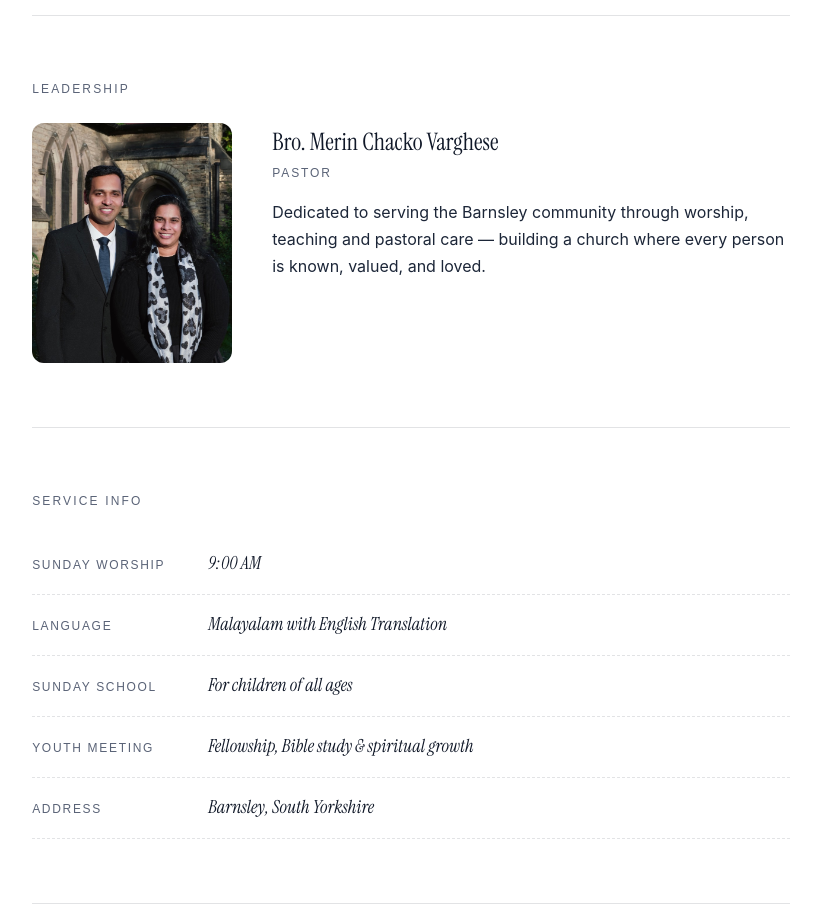
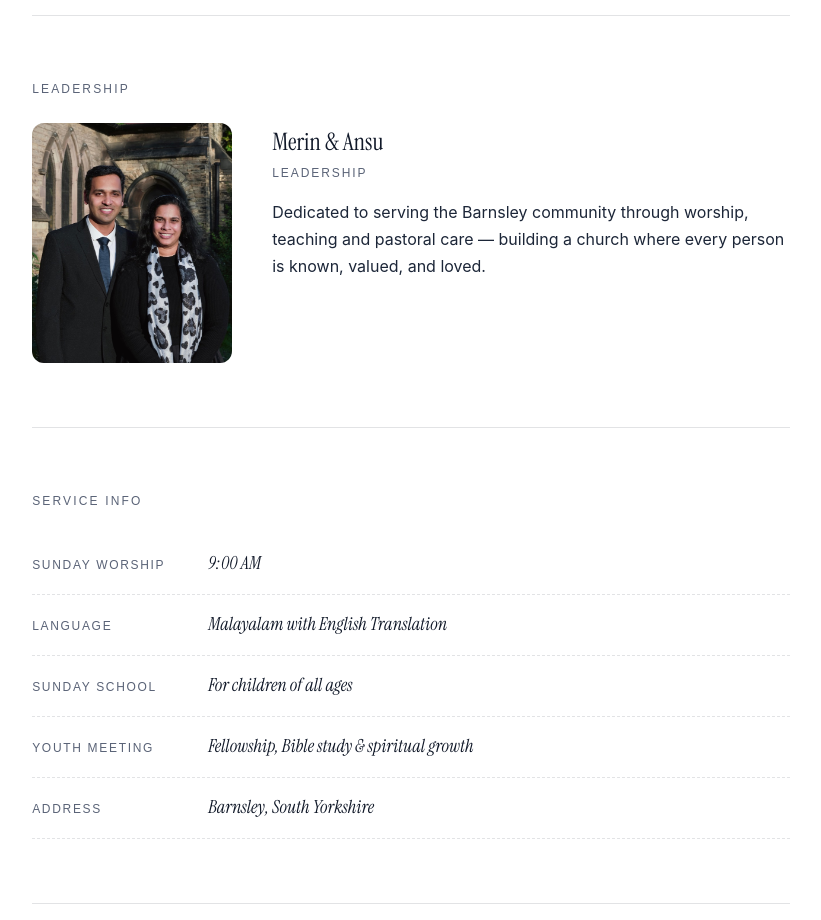
Before and after one commit to ourjesuslives2026/ourjesuslives, a React (Vite) app: page /branch/barnsley in a window 1280 px wide. Shown: the part 1620-2540 px from the top of the page, without its empty margins (229-1050 px from the left). Built offline with nearby package versions, Linux system fonts and the light colour scheme; a web font is replaced by a local one.

Commit message:
Update Barnsley pastor name to Merin & Ansu, remove Pastor role
Co-Authored-By: Claude Sonnet 4.6 <noreply@anthropic.com>

```diff
--- a/src/data/branches.js
+++ b/src/data/branches.js
@@ -168,8 +168,8 @@ export const branches = [
       'Whether you are new to the area, seeking a church home, or exploring the Christian faith, you will find a warm welcome among us. We look forward to worshipping and growing together in God\'s love.',
     ],
     verse: { text: 'Let the message of Christ dwell among you richly as you teach and admonish one another with all wisdom.', ref: 'Colossians 3:16' },
-    pastor: 'Bro. Merin Chacko Varghese',
-    pastoralRole: 'Pastor',
+    pastor: 'Merin & Ansu',
+    pastoralRole: 'Leadership',
     pastoralPhoto: '/assets/barnsley-pastor.jpg',
     churchPhoto: '/assets/hero2.jpg',
     addr: 'Barnsley, South Yorkshire',
```
